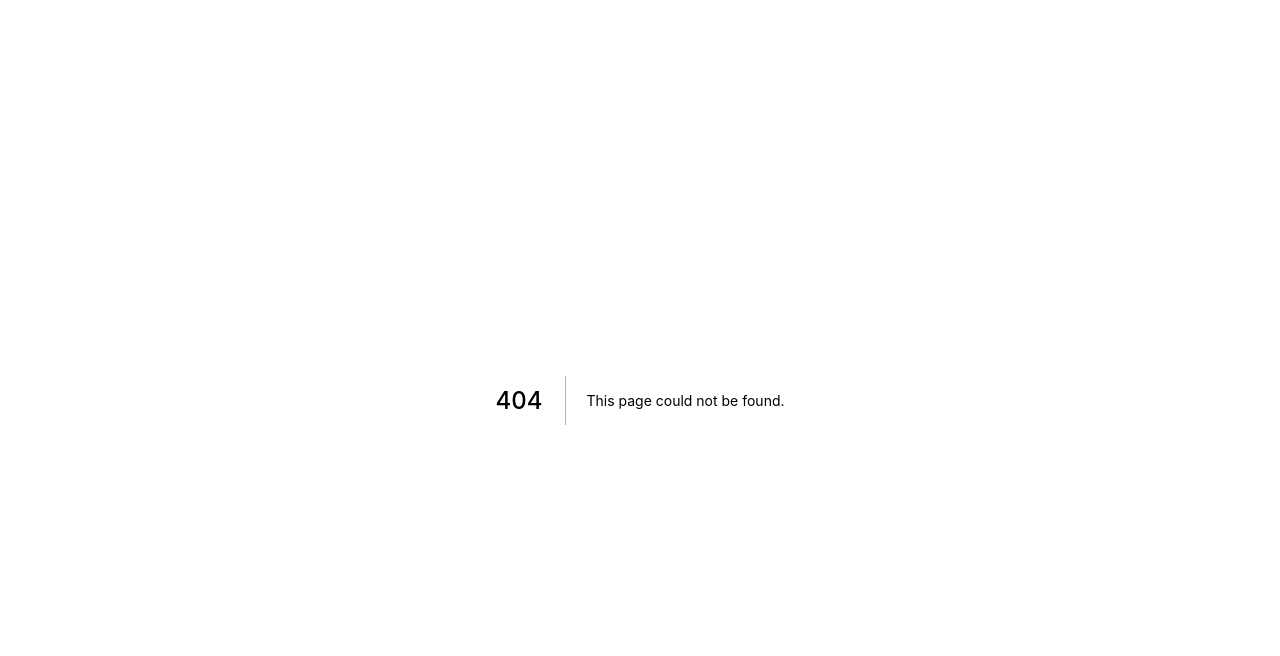
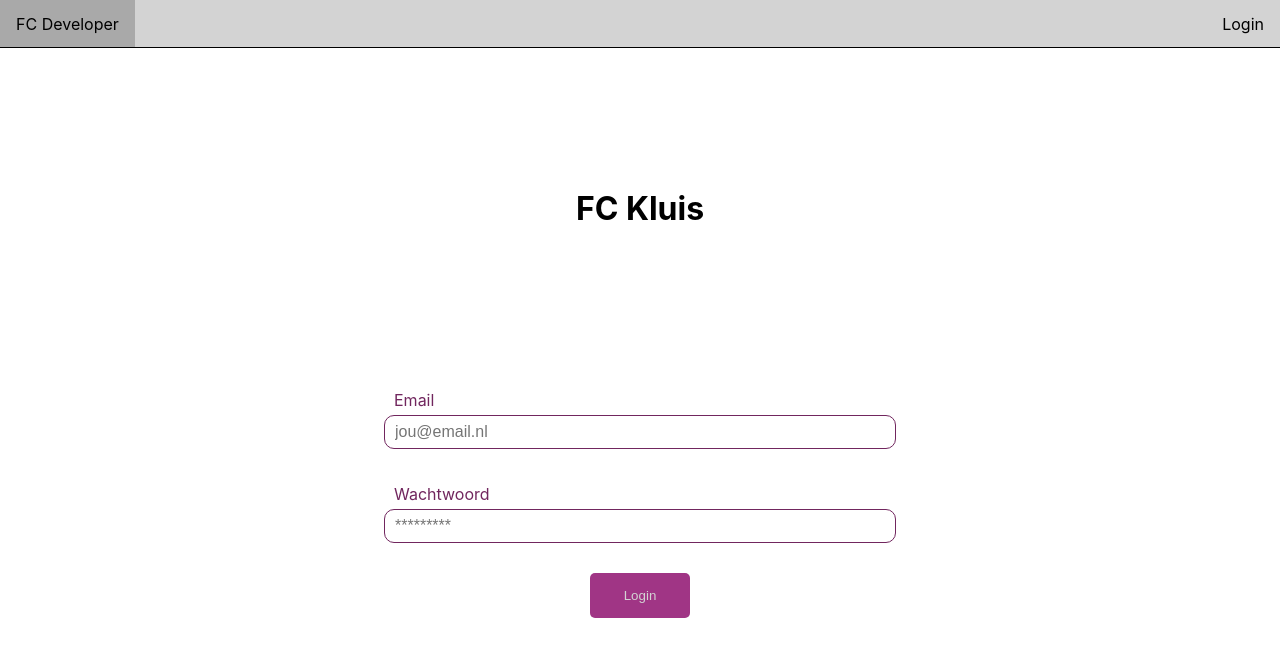
Before and after one commit to xRaill/fckluis, a Next.js app: page /login in a window 1280 px wide. Before the commit this address had no page. Shown: the top 656 px of the page. Built offline with nearby package versions, Linux system fonts and the light colour scheme.

Commit message:
Added login page

```diff
--- a/components/Layout.tsx
+++ b/components/Layout.tsx
@@ -1,3 +1,4 @@
+import Link from 'next/link';
 import { useState } from 'react';
 import styled from 'styled-components';
 import Navbar from './Navbar';
@@ -23,7 +24,9 @@ const Layout: React.FC<Layout> = ({ children }) => {
   return (
     <Wrapper>
       <Navbar />
-      <Logo expanded={expanded}>FC Kluis</Logo>
+      <Logo expanded={expanded}>
+        <Link href={'/'}>FC Kluis</Link>
+      </Logo>
       {children}
     </Wrapper>
   );
--- a/components/Navbar.tsx
+++ b/components/Navbar.tsx
@@ -1,4 +1,5 @@
 import styled from 'styled-components';
+import Link from 'next/link';
 
 const Nav = styled.nav`
   display: flex;
@@ -20,9 +21,12 @@ const NavItem = styled.a<{ right?: boolean }>`
 const Navbar: React.FC = () => {
   return (
     <Nav>
-      <NavItem href={'https://fcdeveloper.nl'}>FC Developer</NavItem>
-      <NavItem right>Login</NavItem>
-      {/* Test */}
+      <Link href={'https://fcdeveloper.nl'} passHref>
+        <NavItem>FC Developer</NavItem>
+      </Link>
+      <Link href={'/login'} passHref>
+        <NavItem right>Login</NavItem>
+      </Link>
     </Nav>
   );
 };
--- /dev/null
+++ b/pages/login.tsx
@@ -0,0 +1,72 @@
+import { faCircleNotch } from '@fortawesome/free-solid-svg-icons';
+import { FontAwesomeIcon } from '@fortawesome/react-fontawesome';
+import Layout from 'components/Layout';
+import { useState } from 'react';
+import styled, { keyframes } from 'styled-components';
+
+const InputWrapper = styled.div`
+  width: 40vw;
+  margin: 15px auto;
+`;
+
+const Label = styled.label`
+  display: block;
+  width: 100%;
+  padding: 5px 10px;
+  text-align: left;
+  color: ${({ theme }) => theme.colors.purple};
+`;
+
+const Input = styled.input`
+  outline: none;
+  border: ${({ theme }) => `1px solid ${theme.colors.purple}`};
+  border-radius: 10px;
+  font-size: 1em;
+  width: 100%;
+  padding: 7px 10px;
+`;
+
+const Button = styled.button<{ loading: boolean }>`
+  border: none;
+  background-color: ${({ theme }) => theme.colors.lightpurple};
+  color: lightgray;
+  padding: 15px 20px;
+  margin: 0 auto;
+  border-radius: 5px;
+  cursor: pointer;
+  width: 100px;
+  transition: background-color 0.5s;
+  &:hover {
+    background-color: ${({ theme }) => theme.colors.purple};
+  }
+  & span {
+    display: ${({ loading }) => loading && 'none'};
+  }
+  & svg {
+    display: ${({ loading }) => !loading && 'none'};
+  }
+`;
+
+const Home: React.FC = () => {
+  const [loading, setLoading] = useState(false);
+  return (
+    <Layout>
+      <InputWrapper>
+        <Label htmlFor={'email'}>Email</Label>
+        <Input id={'email'} type={'email'} placeholder={'jou@email.nl'} />
+      </InputWrapper>
+      <InputWrapper>
+        <Label htmlFor={'password'}>Wachtwoord</Label>
+        <Input id={'password'} type={'password'} placeholder={'*********'} />
+      </InputWrapper>
+      <InputWrapper>
+        <Button loading={loading} onClick={() => setLoading(!loading)}>
+          <span>Login</span>
+          <FontAwesomeIcon icon={faCircleNotch} size={'lg'} spin />
+        </Button>
+      </InputWrapper>
+    </Layout>
+  );
+};
+
+export default Home;
```
